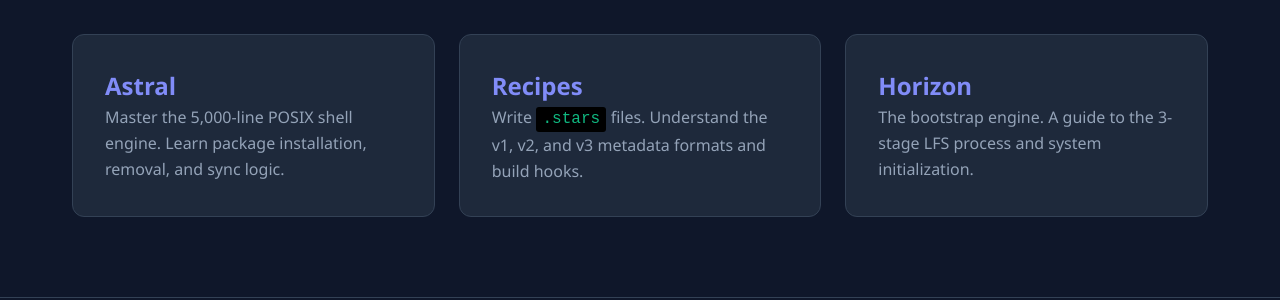
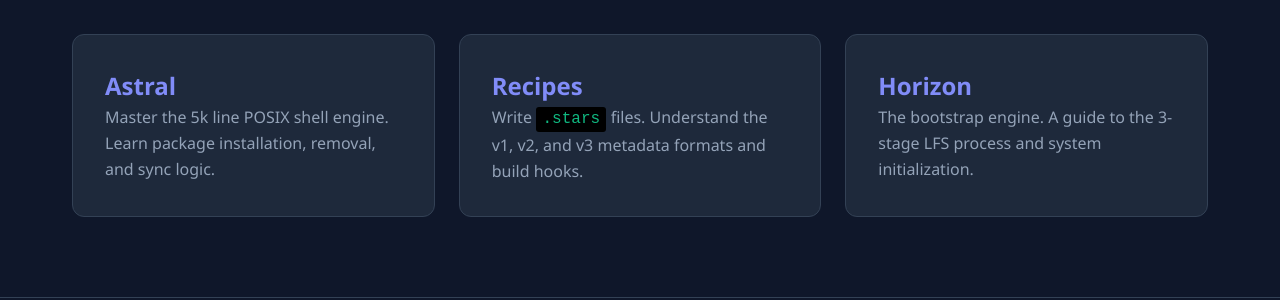
Before and after one commit to Astaraxia-Linux/astaraxia-linux.github.io, a Jekyll site: the page built from docs.html, in a window 1280 px wide. Shown: the part 375-675 px from the top of the page. Built offline with Jekyll 4.4.1, drawn with Linux system fonts in a browser that asks for light colours.

Commit message:
Update docs.html

```diff
--- a/docs.html
+++ b/docs.html
@@ -12,7 +12,7 @@ title: Documentation
         <a href="/docus/astral" class="doc-card" style="text-decoration: none;">
             <div class="card" style="background: var(--card-bg); padding: 2rem; border-radius: 12px; border: 1px solid var(--border); height: 100%; transition: transform 0.2s;">
                 <h2 style="color: var(--primary); margin-top: 0;">Astral</h2>
-                <p style="color: var(--text-dim);">Master the 5,000-line POSIX shell engine. Learn package installation, removal, and sync logic.</p>
+                <p style="color: var(--text-dim);">Master the 5k line POSIX shell engine. Learn package installation, removal, and sync logic.</p>
             </div>
         </a>
 
```
